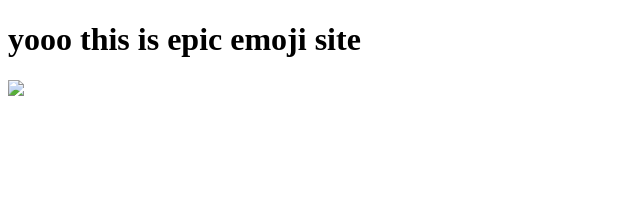
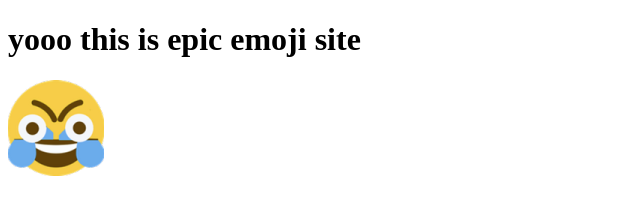
Before and after one commit to bernes1/emojisite, a plain HTML site: page index.html in a window 1280 px wide. Shown: the whole page, without its empty margins (0-640 px from the left). Drawn offline with Linux system fonts and the light colour scheme; the site is published under a folder, as on GitHub Pages, so addresses that start at the root find nothing.

Commit message:
Update index.html
fix emoji yoink

```diff
--- a/index.html
+++ b/index.html
@@ -7,6 +7,6 @@
 </head>
 <body>
     <h1>yooo this is epic emoji site</h1>
-    <img src="/emoji/bigjoy.webp">
+    <img src="bigjoy.webp">
 </body>
 </html>
```
